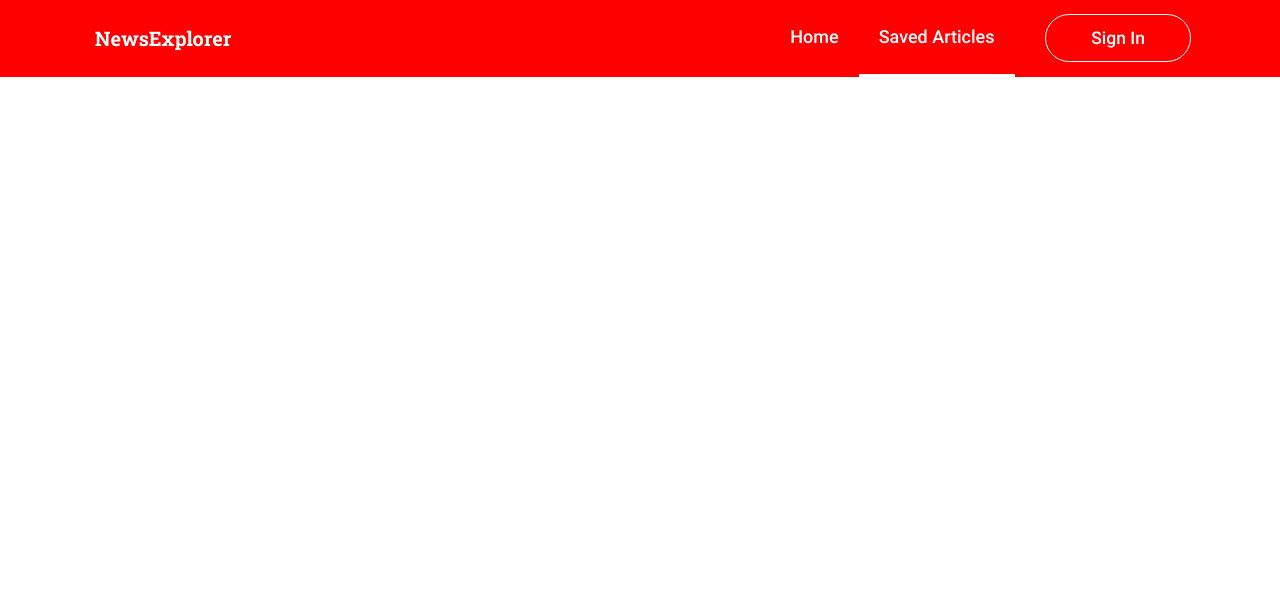
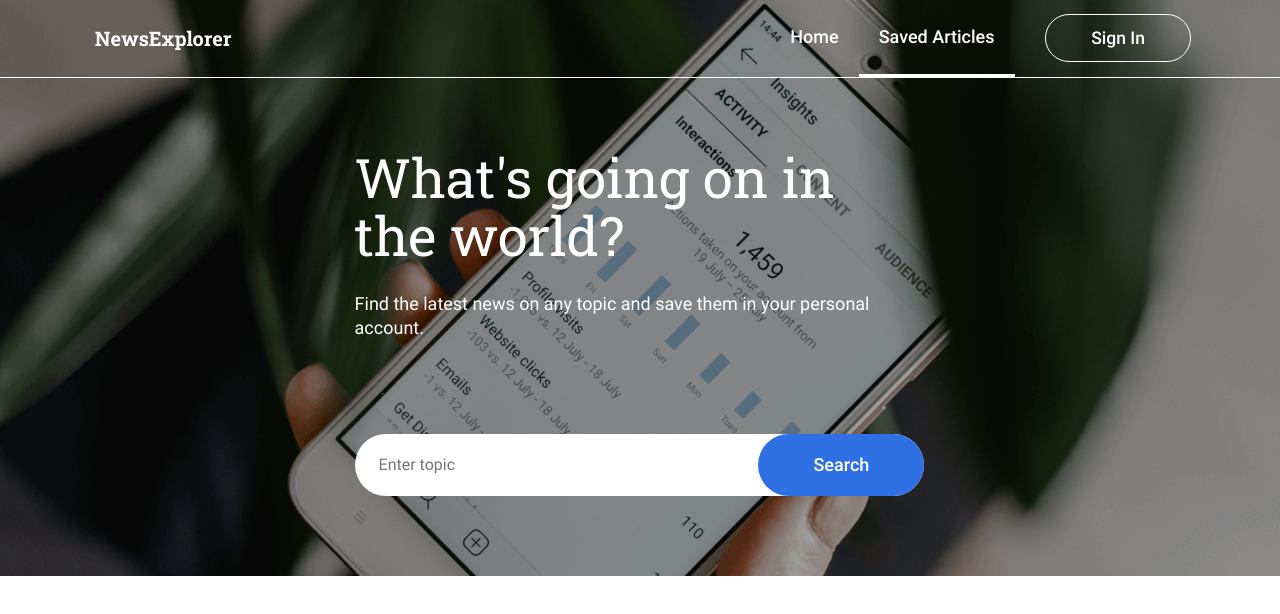
Before and after one commit to Yotam7298/news-explorer-frontend, a React (Create React App) app: page / in a window 1280 px wide. Shown: the top 614 px of the page. Built offline with nearby package versions, Linux system fonts and the light colour scheme; the HTML template or start-up script is replaced by a standard one.

Commit message:
created header with search form

```diff
--- a/src/components/App/App.js
+++ b/src/components/App/App.js
@@ -1,11 +1,14 @@
 import React from 'react';
+import Header from '../Header/Header';
 import Navbar from '../Navbar/Navbar';
+import SearchForm from '../SearchForm/SearchForm';
 import './App.css';
 
 function App() {
   return (
     <div className="App">
-      <Navbar />
+      <Header navbar={Navbar} searchForm={SearchForm}>
+      </Header>
     </div>
   );
 }
--- a/src/components/Header/Header.css
+++ b/src/components/Header/Header.css
@@ -0,0 +1,32 @@
+.header {
+    width: 100vw;
+    background-image: url(../../images/frontpage-backgorund.png);
+    background-size: cover;
+    color: white;
+}
+
+.header__content {
+    width: clamp(452px, calc(452px + 156 * ((100vw - 768px) / 672)), 608px);
+    margin: 0 auto;
+    display: flex;
+    flex-direction: column;
+    text-align: left;
+    justify-content: center;
+}
+
+.header__title {
+    margin-top: clamp(38px, calc(38px + 42 * ((100vw - 768px) / 672)), 80px);
+    margin-bottom: 0;
+    font-family: Roboto-slab, sans-serif;
+    font-weight: 400;
+    font-size: clamp(36px, calc(36px + 24 * ((100vw - 768px) / 672)), 60px);
+    line-height: clamp(40px, calc(40px + 24 * ((100vw - 768px) / 672)), 64px);
+}
+
+.header__subtitle {
+    margin-top: clamp(16px, calc(16px + 16 * ((100vw - 768px) / 672)), 32px);
+    font-family: Roboto, sans-serif;
+    font-weight: 400;
+    font-size: 18px;
+    line-height: 24px;
+}
--- a/src/components/Header/Header.js
+++ b/src/components/Header/Header.js
@@ -0,0 +1,14 @@
+import React from "react";
+
+export default function Header(props) {
+    return (
+        <div className='header'>
+            <props.navbar />
+            <div className='header__content'>
+                <h1 className='header__title'>What's going on in the world?</h1>
+                <h2 className='header__subtitle'>Find the latest news on any topic and save them in your personal account.</h2>
+                <props.searchForm />
+            </div>
+        </div>
+    )
+}
--- a/src/components/Navbar/Navbar.css
+++ b/src/components/Navbar/Navbar.css
@@ -1,7 +1,7 @@
 .navbar {
     max-width: 100vw;
     height: clamp(56px, calc(66px + 14 * ((100vw - 768px) / 672)), 80px);
-    background-color: red;
+    background-color: transparent;
     padding: 0 clamp(40px, calc(40px + 64 * ((100vw - 768px) / 672)), 104px);
     border-bottom: 1px solid white;
     display: flex;
--- a/src/components/Navbar/Navbar.js
+++ b/src/components/Navbar/Navbar.js
@@ -1,6 +1,6 @@
 import React from 'react';
 import { Link } from 'react-router-dom';
-import signOutImage from '../../images/logout.svg'
+// import signOutImage from '../../images/logout.svg'
 
 export default function Navbar() {
     return (
--- /dev/null
+++ b/src/components/SearchForm/SearchForm.css
@@ -0,0 +1,56 @@
+.search-form {
+    width: clamp(448px, calc(448px + 160 * ((100vw - 768px) / 672)), 608px);
+    height: clamp(56px, calc(56px + 8 * ((100vw - 768px) / 672)), 64px);
+    background-color: white;
+    margin-top: clamp(48px, calc(48px + 40 * ((100vw - 768px) / 672)), 88px);
+    margin-bottom: clamp(48px, calc(48px + 42 * ((100vw - 768px) / 672)), 80px);
+    border-radius: 100px;
+}
+
+.search-form__fieldset {
+    height: 100%;
+    margin: 0;
+    padding: 0;
+    padding-left: 24px;
+    border: none;
+    display: flex;
+    justify-content: space-between;
+    align-items: center;
+    font-family: Roboto, sans-serif
+}
+
+.search-form__input {
+    width: clamp(228px, calc(228px + 148 * ((100vw - 768px) / 672)), 376px);
+    padding: 0;
+    border: none;
+    font-size: 16px;
+    line-height: 22px;
+    color: #1A1B22;
+}
+
+.search-form__input:focus {
+    outline: none;
+    caret-color: #2F71E5;
+}
+
+.search-form__submit {
+    width: clamp(160px, calc(160px + 8 * ((100vw - 768px) / 672)), 168px);
+    height: 100%;
+    background-color: #2F71E5;
+    padding: 0;
+    border: none;
+    border-radius: 100px;
+    font-weight: 500;
+    font-size: 18px;
+    line-height: 24px;
+    color: white;
+}
+
+.search-form__submit:hover {
+    background-color: #347EFF;
+    cursor: pointer;
+}
+
+.search-form__submit:active {
+    background-color: #2A65CC;
+}
--- /dev/null
+++ b/src/components/SearchForm/SearchForm.js
@@ -0,0 +1,12 @@
+import React from "react";
+
+export default function SearchForm() {
+    return (
+        <form className='search-form'>
+            <fieldset className='search-form__fieldset'>
+                <input type='text' name='search' placeholder='Enter topic' className='search-form__input' />
+                <button type='submit' className='search-form__submit'>Search</button>
+            </fieldset>
+        </form>
+    )
+}
--- a/src/index.css
+++ b/src/index.css
@@ -3,3 +3,4 @@
 @import url(./components/App/App.css);
 @import url(./components/Header/Header.css);
 @import url(./components/Navbar/Navbar.css);
+@import url(./components/SearchForm/SearchForm.css);
```
